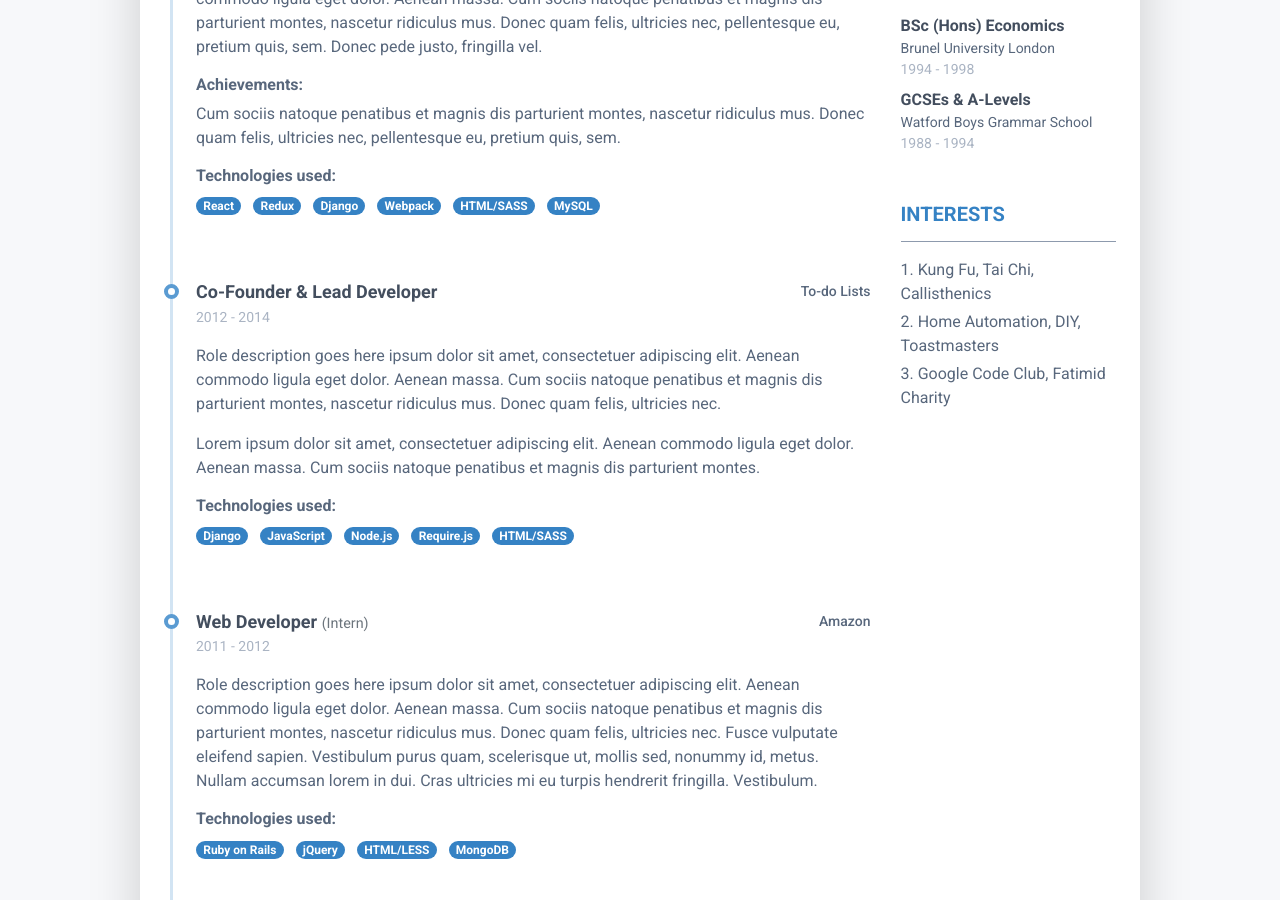
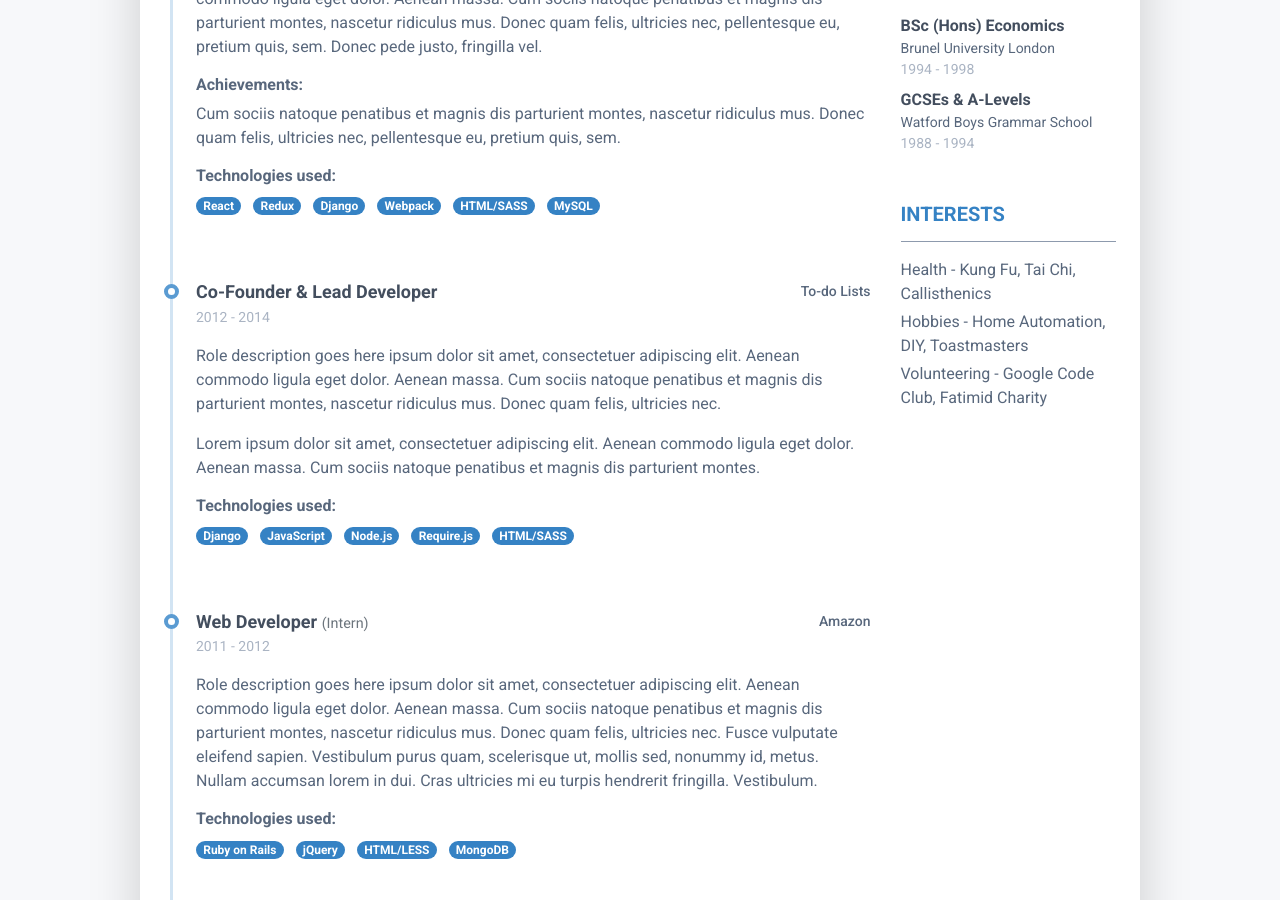
Before and after one commit to Hamy200/resume, a Jekyll site: the page built from index.markdown, in a window 1280 px wide and 900 px high, scrolled down 1000 px. Built offline with Jekyll 4.4.1, drawn with Linux system fonts in a browser that asks for light colours; nearby versions of some CDN libraries.

Commit message:
Update data.yml

```diff
--- a/_data/data.yml
+++ b/_data/data.yml
@@ -22,11 +22,11 @@ header:
 #    level: Native
 
 interests:
-  - name: 1. Kung Fu, Tai Chi, Callisthenics
+  - name: Health - Kung Fu, Tai Chi, Callisthenics
     link:
-  - name: 2. Home Automation, DIY, Toastmasters
+  - name: Hobbies - Home Automation, DIY, Toastmasters
     link:
-  - name: 3. Google Code Club, Fatimid Charity
+  - name: Volunteering - Google Code Club, Fatimid Charity
     link:
 
 summary: |
@@ -140,7 +140,7 @@ skills:
   - category: Observability
     tools:
       - name: Angular
-        level: 98%
+        level:
       - name: React
         level: 98%
       - name: JavaScript
```
